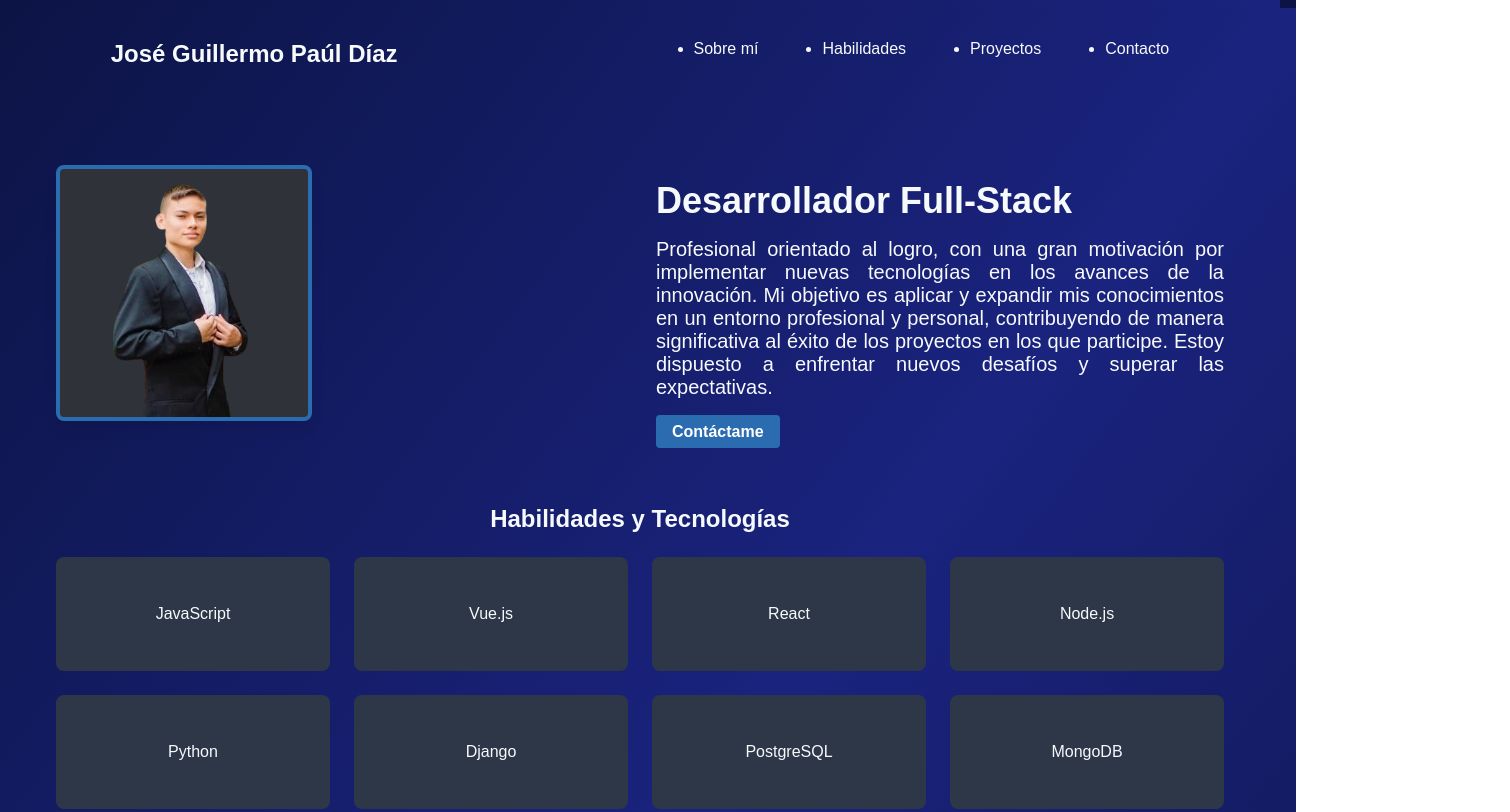
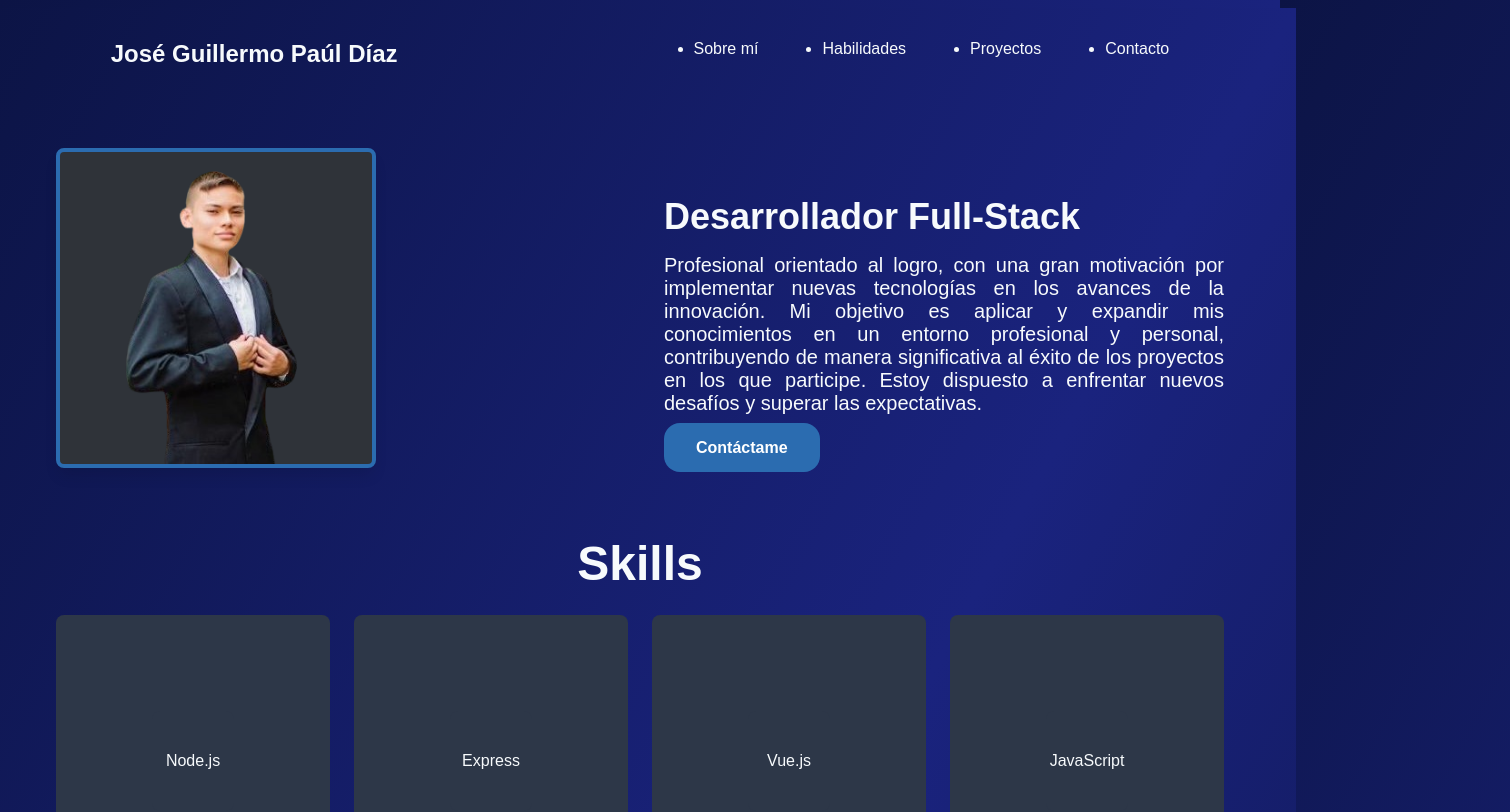
Before and after one commit to Guiller022005/Mi-Portafolio, a Vue app in the folder Mi-Portafolio/: page / in a window 1280 px wide. Shown: the top 812 px of the page, 1510 px wide, since content can reach past the window. Built offline with nearby package versions, Linux system fonts and the light colour scheme.

Commit message:
feat: :sparkles: conventional commit

```diff
--- a/Mi-Portafolio/package.json
+++ b/Mi-Portafolio/package.json
@@ -9,7 +9,7 @@
     "preview": "vite preview"
   },
   "dependencies": {
-    "lucide-vue-next": "^0.447.0",
+    "lucide-vue-next": "^0.453.0",
     "vue": "^3.5.10"
   },
   "devDependencies": {
--- a/Mi-Portafolio/src/App.vue
+++ b/Mi-Portafolio/src/App.vue
@@ -27,13 +27,18 @@
         </div>
       </section>
 
-      <!-- Sección Habilidades -->
+       <!-- Sección Habilidades -->
       <section id="skills" class="skills">
-        <h3>Habilidades y Tecnologías</h3>
+        <h3>Skills</h3>
         <div class="skills-grid">
-          <div v-for="skill in skills" :key="skill" class="skill-item">
-            {{ skill }}
+          <div v-for="(skill, index) in skills" :key="skill.name" class="skill-item"
+          :class="{'half-width': index >= skills.length - 2}" @mouseover="flipCard(skill)"
+          @mouseleave="flipCard(skill)">
+          <div class="card" :class="{ flipped: skill.flipped }">
+            <div class="card-front">{{ skill.name }}</div>
+            <div class="card-back"><p>{{ skill.info }}</p></div>
           </div>
+        </div>
         </div>
       </section>
 
@@ -77,9 +82,16 @@ import { GithubIcon, LinkedinIcon, InstagramIcon } from 'lucide-vue-next';
 const navItems = ref(['Sobre mí', 'Habilidades', 'Proyectos', 'Contacto']);
 
 const skills = ref([
-  'JavaScript', 'Vue.js', 'React', 'Node.js',
-  'Python', 'Django', 'PostgreSQL', 'MongoDB',
-  'Docker', 'AWS', 'Git', 'APIs RESTful'
+  { name: 'Node.js', info: 'Crea aplicaciones rápidas en servidores.', flipped: false },
+  { name: 'Express', info: 'Facilita la creación de sitios web y servicios.', flipped: false },
+  { name: 'Vue.js', info: 'Hace las páginas web más rápidas e interactivas.', flipped: false },
+  { name: 'JavaScript', info: 'Da vida a las páginas web con interacción.', flipped: false },
+  { name: 'C++', info: 'Crea programas rápidos como videojuegos.', flipped: false },
+  { name: 'MySQL', info: 'Almacena y organiza información en bases de datos.', flipped: false },
+  { name: 'MongoDB', info: 'Guarda grandes volúmenes de datos de manera flexible.', flipped: false },
+  { name: 'Python', info: 'Lenguaje fácil para múltiples tareas, como análisis de datos.', flipped: false },
+  { name: 'APIs RESTful', info: 'Permiten que aplicaciones se comuniquen entre sí.', flipped: false },
+  { name: 'Sitios web responsive', info: 'Adaptan un sitio para verse bien en cualquier dispositivo.', flipped: false },
 ]);
 
 const projects = ref([
@@ -105,6 +117,10 @@ const socials = ref([
   { name: 'LinkedIn', icon: LinkedinIcon, url: 'https://linkedin.com/in/josé-guillermo-paúl-díaz' },
   { name: 'Instagram', icon: InstagramIcon, url: 'https://instagram.com/pauldiazjoseguillermo' }
 ]);
+
+const flipCard = (skill) => {
+  skill.flipped = !skill.flipped;
+};
 </script>
 
 <style scoped>
@@ -171,8 +187,8 @@ main {
 }
 
 .profile-image img {
-  width: 16rem;
-  height: 16rem;
+  width: 20rem;
+  height: 20rem;
   object-fit: contain;
   border-radius: 0.5rem;
   border: 4px solid #2b6cb0;
@@ -201,8 +217,8 @@ main {
   background-color: #2b6cb0;
   color: white;
   font-weight: bold;
-  padding: 0.5rem 1rem;
-  border-radius: 0.25rem;
+  padding: 1rem 2rem;
+  border-radius: 1rem;
   text-decoration: none;
   transition: background-color 0.3s;
 }
@@ -212,11 +228,11 @@ main {
 }
 
 .skills, .projects, .contact {
-  margin-bottom: 4rem;
+    margin-bottom: 4rem;
 }
 
 h3 {
-  font-size: 1.5rem;
+  font-size: 3rem;
   font-weight: bold;
   text-align: center;
   margin-bottom: 1.5rem;
@@ -233,17 +249,73 @@ h3 {
   grid-template-columns: repeat(4, 1fr); /* 4 columnas */
 }
 
+.skill-item.half-width {
+  grid-column: span 2; /* Ocupa 2 columnas en lugar de 1 */
+}
+
+
 .skill-item {
-  background-color: #2d3748;
-  padding: 3rem;
-  border-radius: 0.5rem;
-  text-align: center;
-  transition: all 0.3s;
+    background-color: #2d3748;
+    padding: 6rem;
+    border-radius: 0.5rem;
+    text-align: center;
+    transition: transform 0.6s, background-color 0.3s; /* Animación suave */
+    transform-style: preserve-3d;
+    perspective: 1000px;
 }
 
 .skill-item:hover {
+    background-color: #4a5568;
+    transform: rotateY(180deg); /* Efecto de giro al pasar el mouse */
+}
+
+.skill-item::before {
+    content: attr(data-front); /* Contenido del frente de la carta */
+    position: absolute;
+    width: 100%;
+    height: 100%;
+    backface-visibility: hidden; /* Oculta la parte trasera durante el giro */
+}
+
+ .skill-item::after {
+    content: attr(data-back); /* Contenido de la parte trasera */
+    position: absolute;
+    width: 100%;
+    height: 100%;
+    backface-visibility: hidden;
+    transform: rotateY(180deg); /* Parte trasera de la carta */
+}
+
+.card {
+  width: 100%;
+  height: 100px;
+  transition: transform 0.6s;
+  transform-style: preserve-3d;
+  position: relative;
+}
+
+.card-front,
+.card-back {
+  position: absolute;
+  width: 100%;
+  height: 100%;
+  backface-visibility: hidden;
+  display: flex;
+  align-items: center;
+  justify-content: center;
+  background-color: #2d3748;
+  padding: 1rem;
+  border-radius: 0.5rem;
+  color: #f7fafc;
+}
+
+.card-front {
+  background-color: #2d3748;
+}
+
+.card-back {
   background-color: #4a5568;
-  transform: scale(1.05);
+  transform: rotateY(180deg);
 }
 
 .projects-grid {
@@ -322,7 +394,7 @@ footer {
 
   .profile-image {
     width: 50%;
-    margin-right: 2rem;
+    margin-right: 3rem;
   }
 
   .profile-content {
```
Also changed, not shown: 1 other file (tests, documents, lock files or other folders).
